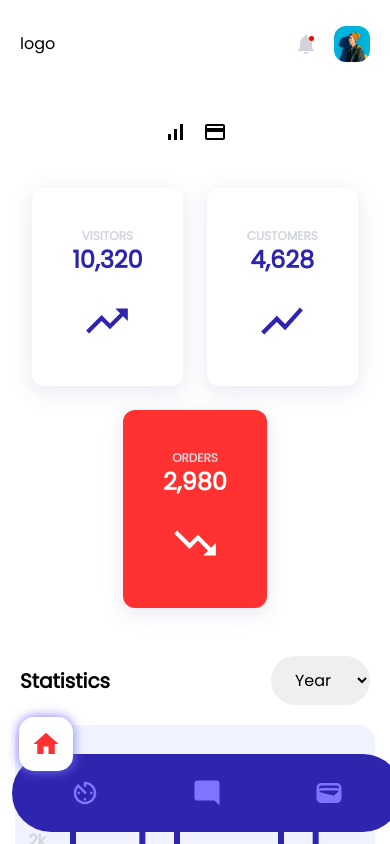
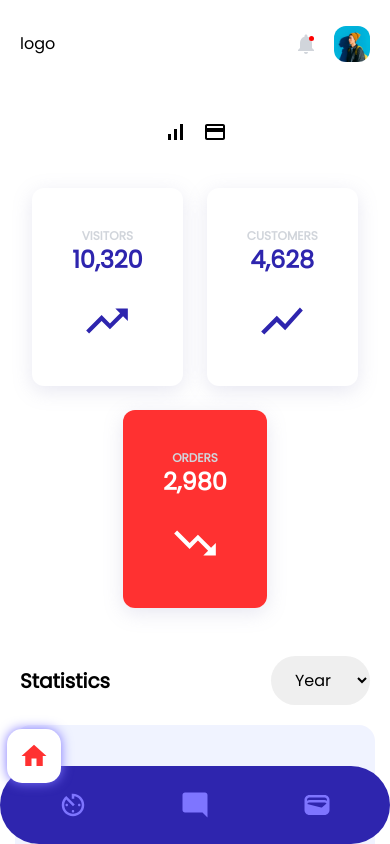
Before and after one commit to freshposh-code/Task-Dashboard, a React (Vite) app: page / in a window 390 px wide. Shown: the top 844 px of the page. Built offline with nearby package versions, Linux system fonts and the light colour scheme.

Commit message:
commit changes

```diff
--- a/src/components/Navbar/MobileNav.jsx
+++ b/src/components/Navbar/MobileNav.jsx
@@ -7,8 +7,8 @@ const MobileNav = () => {
     return (
         <>
             {/* // MOBILE RESPONSIVENESS//VIEW */}
-            <section className='w-screen m-3'>
-                <div className='md:hidden flex bg-[#2e25ae] xm:p-3 p-2 items-end rounded-[40px]'>
+            <section className='w-screen'>
+                <div className='md:hidden flex bg-[#2e25ae] xm:p-3 p-2 rounded-[40px]'>
 
                     <div className='relative flex justify-around w-screen'>
                         {sidebarIcons.map((item, index) => (
```
